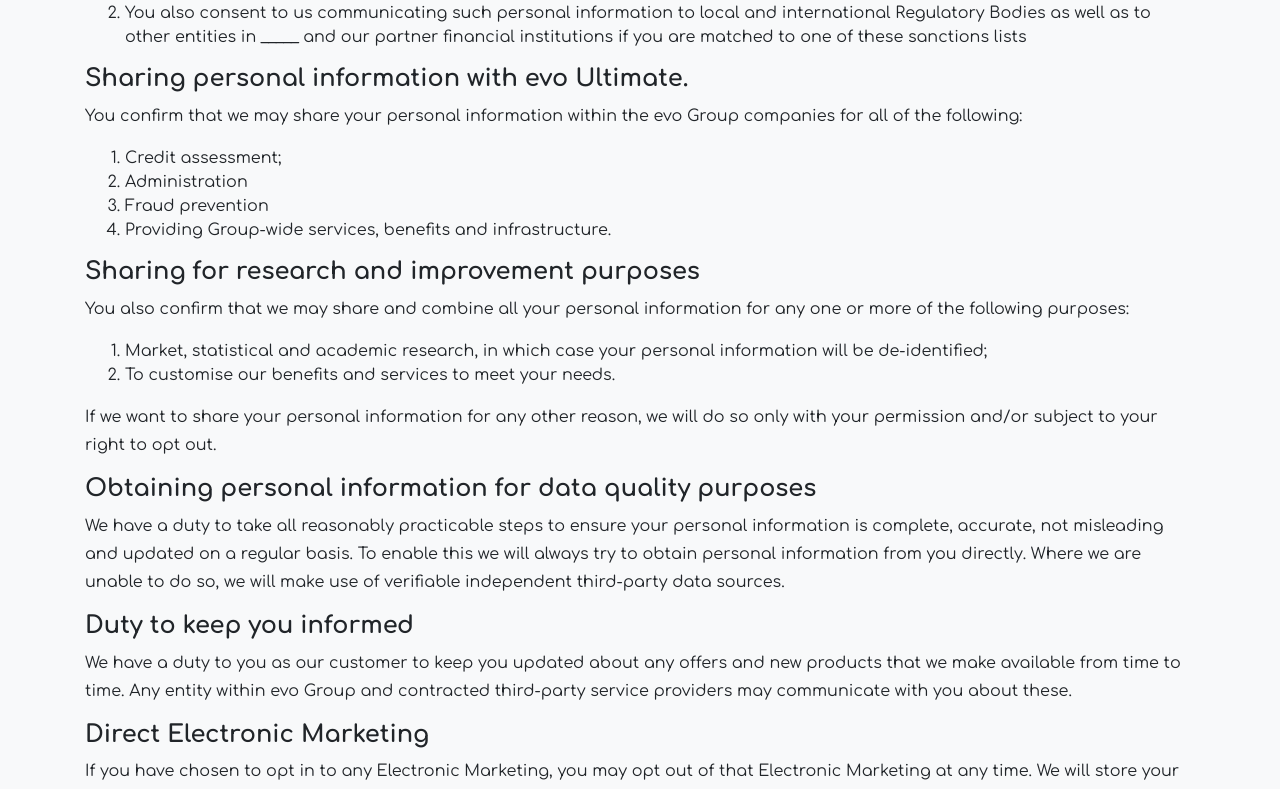
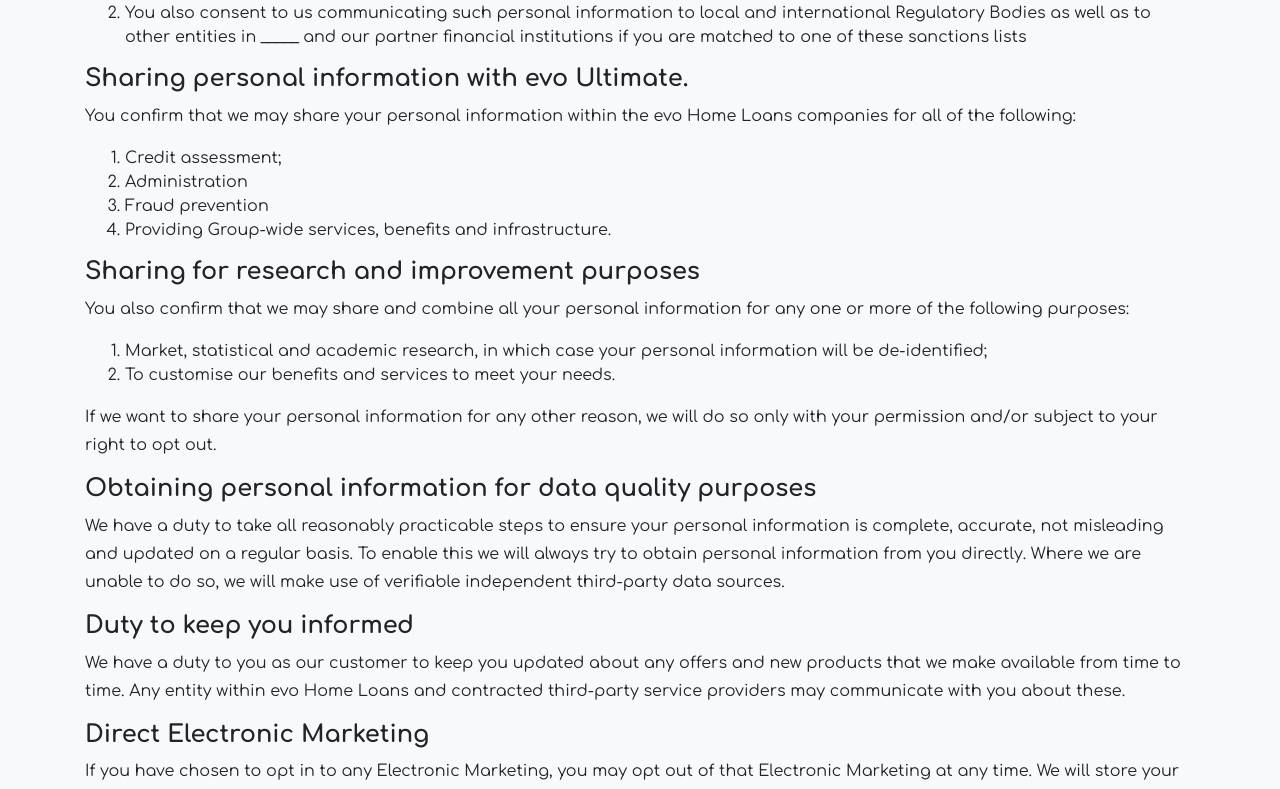
Before and after one commit to Intellify-Cloud/ev-ultim, a Jekyll site: the page built from privacy-statement.md, in a window 1280 px wide and 1400 px high, scrolled down 2326 px. Shown: the part 153-942 px from the top of the window. Built offline with Jekyll 4.4.1, drawn with Linux system fonts in a browser that asks for light colours.

Commit message:
20220726 Group

```diff
--- a/_config.yml
+++ b/_config.yml
@@ -26,7 +26,7 @@
 
 company: evo Ultimate
 
-group: evo Group
+group: evo Home Loans
 
 url: https://www.evoultimate.co.za
 
```
